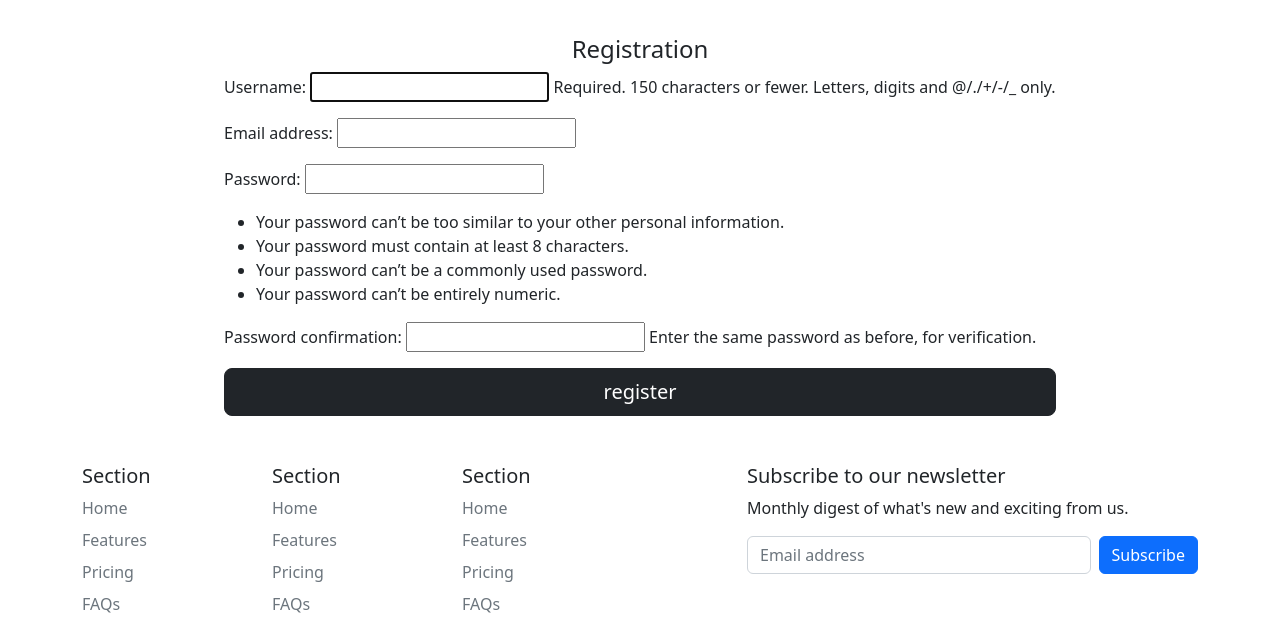
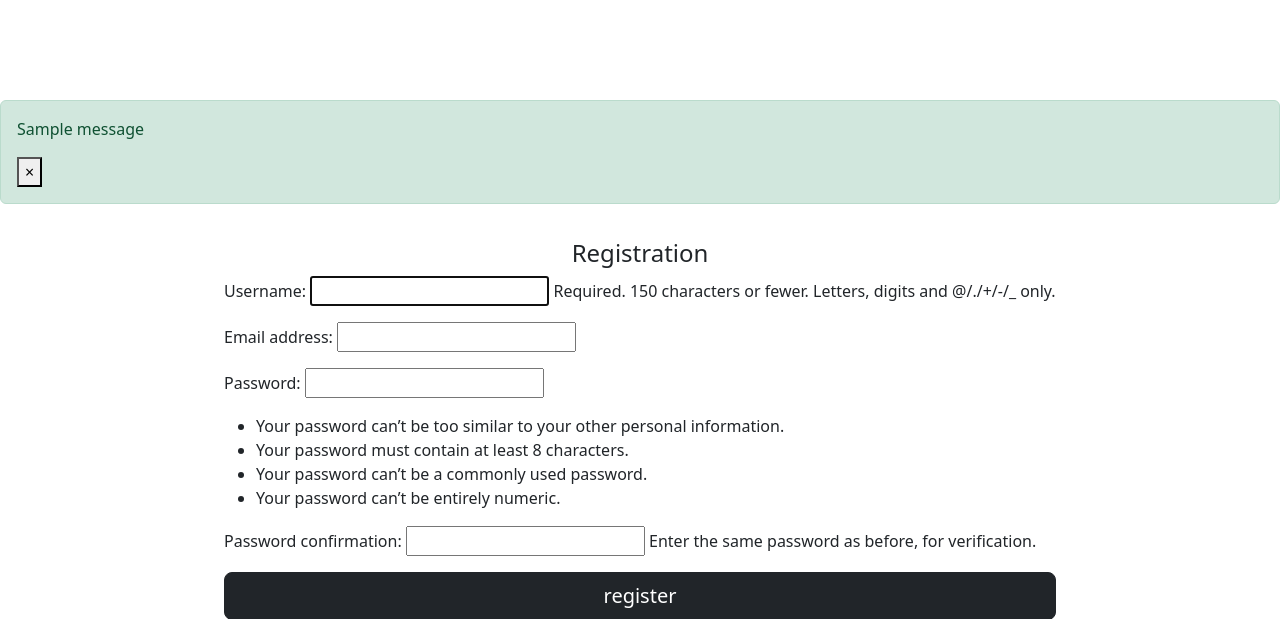
Before and after one commit to AWsabry/Quran_for_deaf_meetings, a Django app: page /accounts/register/ in a window 1280 px wide. Shown: the part 56-675 px from the top of the page. Run offline with Django 3.2, Linux system fonts and the light colour scheme; tables that the repository leaves empty hold one stand-in row (values such as "Sample post"); one stand-in notice (Sample message) is shown.

Commit message:
Add Messages

```diff
--- a/templates/base.html
+++ b/templates/base.html
@@ -13,6 +13,20 @@
             {% include 'base/nav.html' %}
             {% block extra_header %}  {% endblock %}
         </header>
+        {% if messages %}
+        {% for message in messages %}
+        <div class="container-fluid p-0">
+            <div class="alert {% if message.tags %}{{ message.tags }}{% endif %} alert-dismissible"
+                 {% if forloop.first %} style="margin-top: 100px;"{% endif %}  role="alert">
+                <p>{{ message }}</p>
+                <button type="button" class="close" data-dismiss="alert" aria-label="Close">
+                    <span aria-hidden="true">&times;</span>
+                </button>
+            </div>
+        </div>
+        {% endfor %}
+        {% endif %}
+
         {% block content %}  {% endblock %}
     </main>
     {% include 'base/footer.html' %}
```
Also changed, not shown: quran/settings.py (+12 -0 lines).
